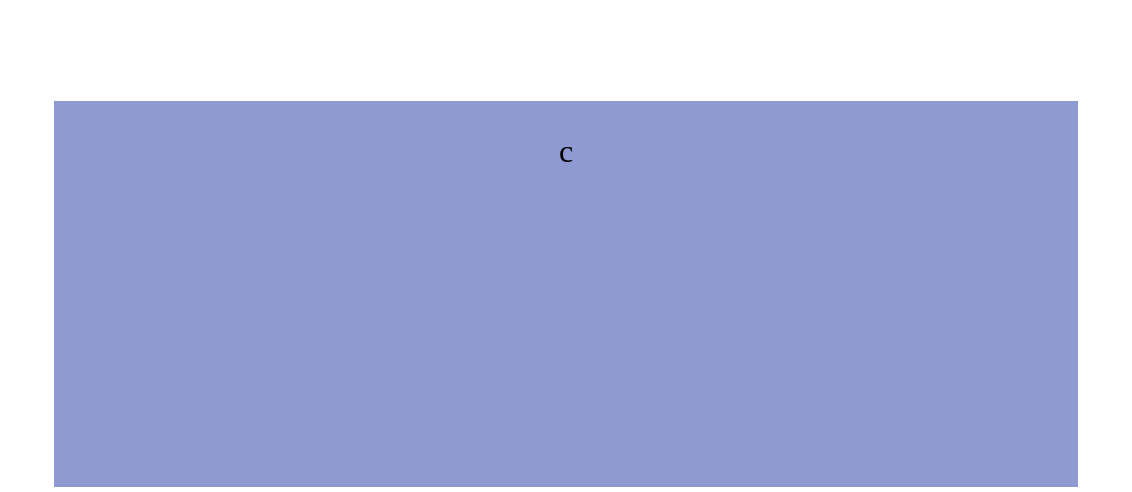
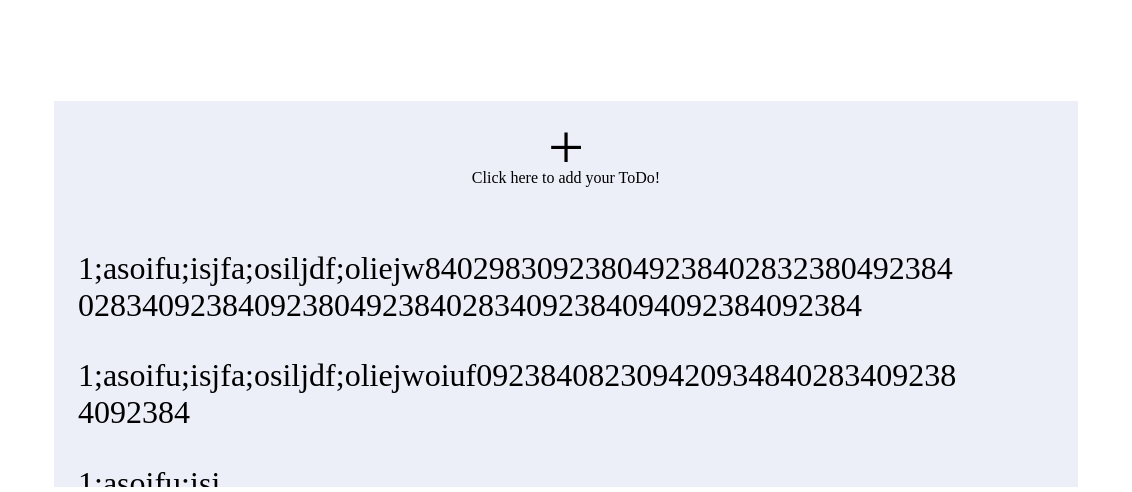
Before and after one commit to ForestHouse2316/Pocket-Genshiner, an Electron app: page index.html in a window 1200 px wide. Shown: the part 305-797 px from the top of the page, 68-1200 px from the left. Drawn offline with Linux system fonts and the light colour scheme; no server answers.

Commit message:
[Feat] ToDo Interface

```diff
--- a/index.css
+++ b/index.css
@@ -200,7 +200,7 @@ unit {
     display: inline-grid;
     /* grid-template-columns: repeat(8, calc(100%-6rem)); */
     grid-template-columns: repeat(8, calc(calc(100vw - 6rem - 5rem - 30px * 7) / 8));
-    grid-template-rows: 20rem 70rem;
+    grid-template-rows: 20rem 1fr;
     gap: 30px;
     grid-template-areas:
         "timer timer timer timer domain domain domain domain"
@@ -365,11 +365,6 @@ unit {
     grid-area: dm_button_4;
 }
 
-#todo {
-    grid-area: todo;
-    background: #8e9ad1;
-}
-
 #update_div {
     text-align: start;
 }
@@ -474,3 +469,68 @@ progress {
     height: 1.5rem;
     color: orange;
 }
+
+#todo {
+    grid-area: todo;
+    background: #8e9ad12a;
+    padding: 0 0.5rem;
+    text-align: center;
+    overflow-y: auto;
+}
+#todo_add_item {
+    display: flex;
+    flex-direction: column;
+    justify-content: center;
+    align-items: center;
+    align-content: flex-start;
+    height: 5rem;
+    transition: 0.4s;
+    text-align: center;
+    padding: 0 0 2rem 0;
+    width: 100%;
+    margin: 0.5rem 0 1.5rem 0;
+}
+#todo_plus {
+    font-size: 4rem;
+    margin-top: 0;
+    margin-bottom: -1rem;
+}
+#todo_add_caption {
+    font-size: 1rem;
+}
+#todo_add_item > p {
+    display: block;
+}
+#todo_add_item:hover {
+    height: 8rem;
+}
+.todo_item {
+    display: flex;
+    justify-content: space-between;
+    align-items: center;
+    /* 100% - LRpadding */
+    width: calc(100% - 2rem);
+    height: fit-content;
+    padding: 0.3rem 1rem;
+    margin: 1.5rem 0;
+    border-radius: 0.3rem;
+}
+.todo_item > img {
+    height: 1.5rem;
+    width: 1.5rem;
+    transition: 0.3s;
+    opacity: 0;
+}
+.todo_item > img:hover {
+    transform: rotate(180deg);
+}
+.todo_item:hover > img {
+    opacity: 1;
+}
+.todo_item > p {
+    text-align: start;
+    word-wrap: break-word;
+    max-width: 90%;
+    margin: 0;
+    padding: 0;
+}
--- a/index.html
+++ b/index.html
@@ -96,7 +96,28 @@
                                 <p>Sun</p>
                             </div>
                         </div>
-                        <div id="todo"><p>c</p></div>
+                        <div id="todo" class="custom_scroll">
+                            <div id="todo_add_item" class="todo_item">
+                                <p id="todo_plus">+</p>
+                                <p id="todo_add_caption">Click here to add your ToDo!</p>
+                            </div>
+                            <div class="todo_item">
+                                <p>1;asoifu;isjfa;osiljdf;oliejw8402983092380492384028323804923840283409238409238049238402834092384094092384092384</p>
+                                <img src="res/x.png" class="" />
+                            </div>
+                            <div class="todo_item">
+                                <p>1;asoifu;isjfa;osiljdf;oliejwoiuf0923840823094209348402834092384092384</p>
+                                <img src="res/x.png" class="" />
+                            </div>
+                            <div class="todo_item">
+                                <p>1;asoifu;isj</p>
+                                <img src="res/x.png" class="" />
+                            </div>
+                            <div class="todo_item">
+                                <p>1;asoifu;isjfa;osiljdf;oliejw092384092384</p>
+                                <img src="res/x.png" class="" />
+                            </div>
+                        </div>
                     </div>
                 </div>
                 <!-- ----------------------------------------------- -->
--- a/index_dark.css
+++ b/index_dark.css
@@ -95,3 +95,12 @@ body {
 }
 
 /* -----------------------NEW_PROPERTIES----------------------- */
+#todo_add_item {
+    background-color: #006cc55e;
+}
+#todo_add_item:hover {
+    background-color: #0059ff2c;
+}
+.todo_item {
+    background-color: #d091ff0a;
+}
```
Also changed, not shown: res/x.png (added).
